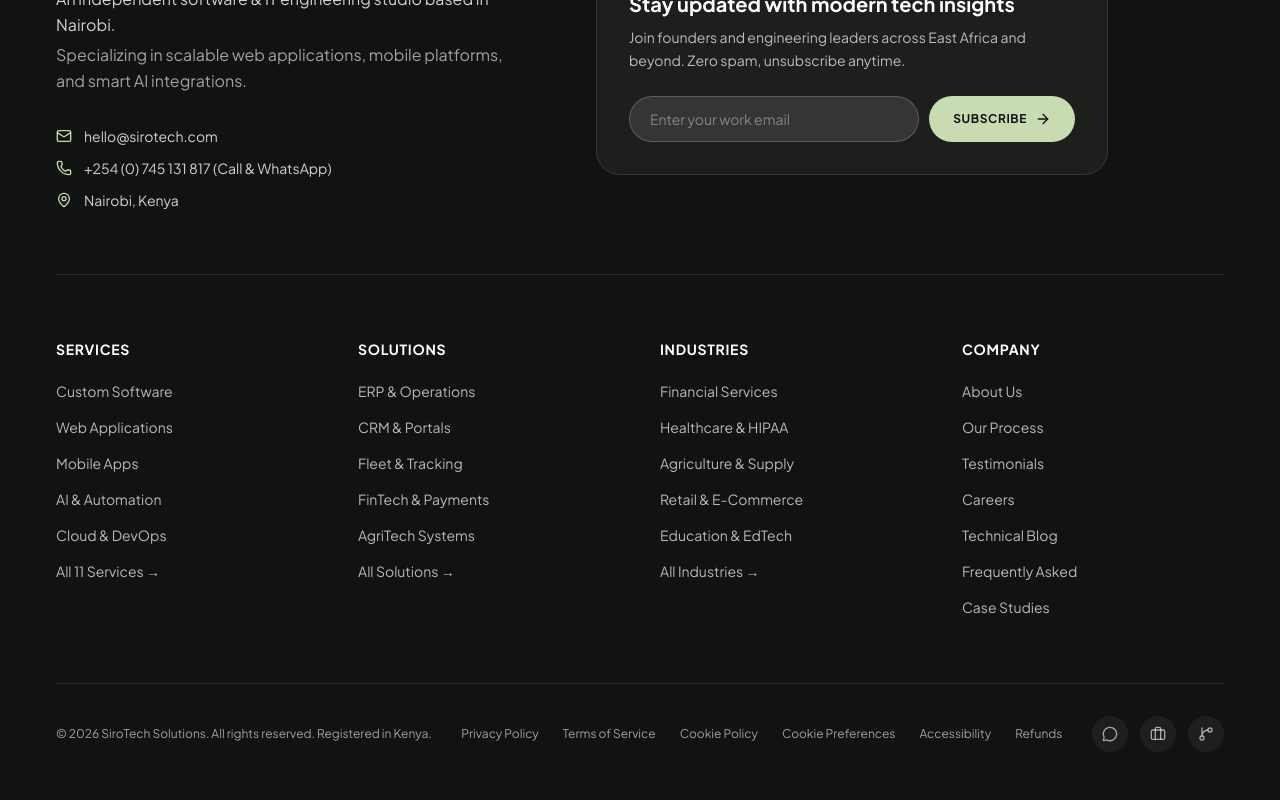
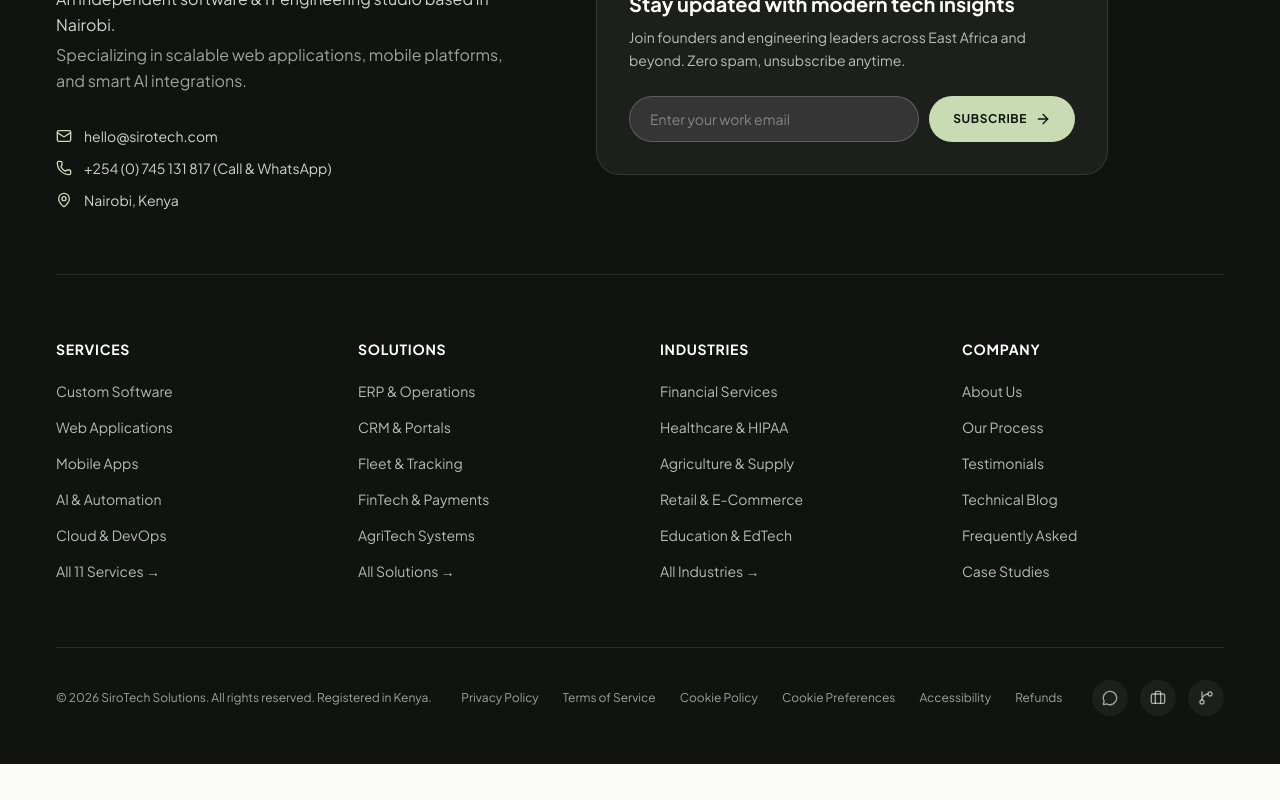
Before and after one commit to wannabes48/SiroTech-Solutions, a Next.js app: page /blog in a window 1280 px wide. Shown: the part 3494-4294 px from the top of the page. After the commit the page ends 4258 px from the top, so only its background shows below. Built offline with nearby package versions, Linux system fonts and the light colour scheme; no server answers.

Commit message:
Remove careers link

```diff
--- a/components/layout/Footer.tsx
+++ b/components/layout/Footer.tsx
@@ -45,7 +45,6 @@
     { label: "About Us", href: "/about" },
     { label: "Our Process", href: "/process" },
     { label: "Testimonials", href: "/testimonials" },
-    { label: "Careers", href: "/careers" },
     { label: "Technical Blog", href: "/blog" },
     { label: "Frequently Asked", href: "/faq" },
     { label: "Case Studies", href: "/work" },
```
